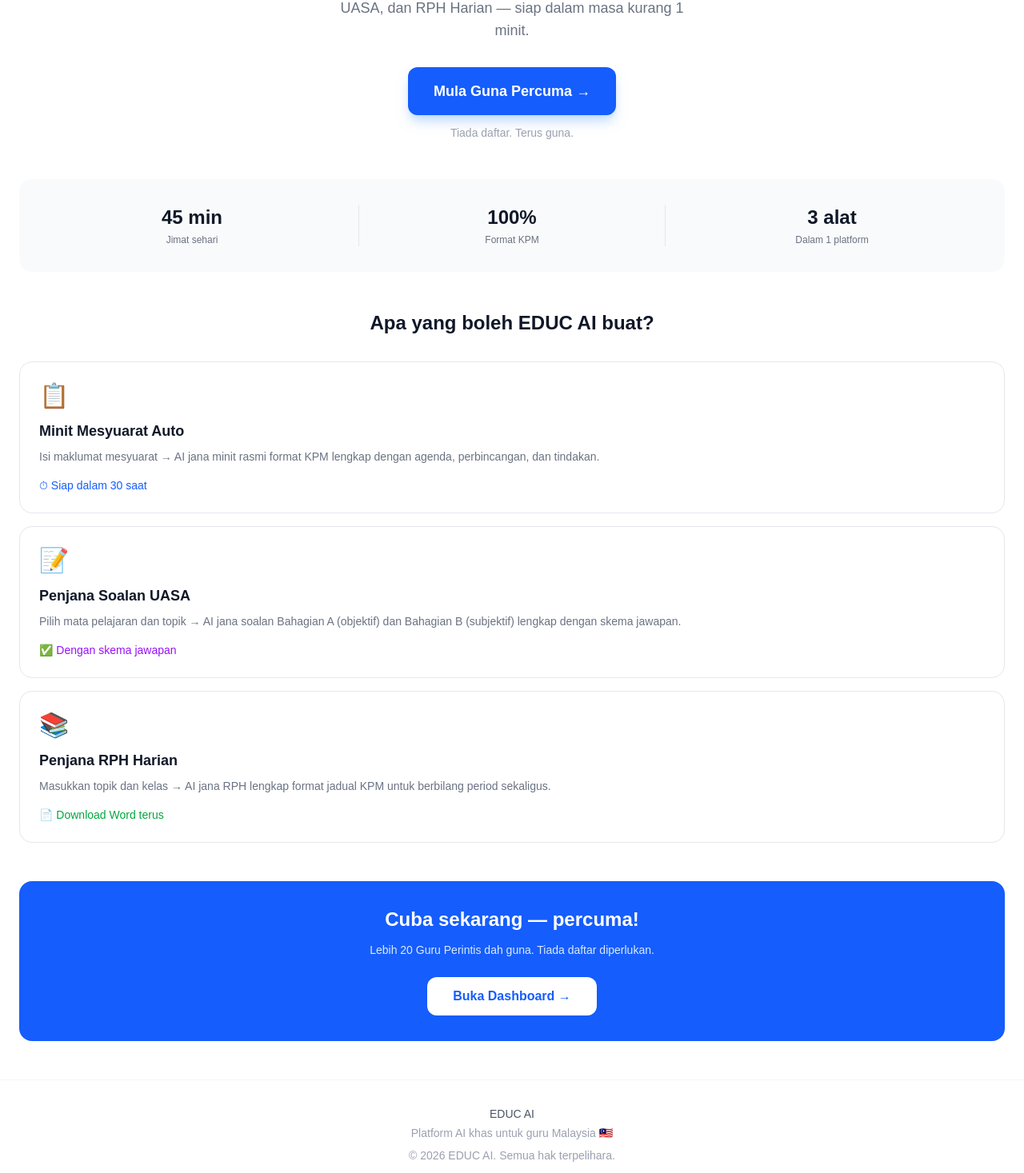
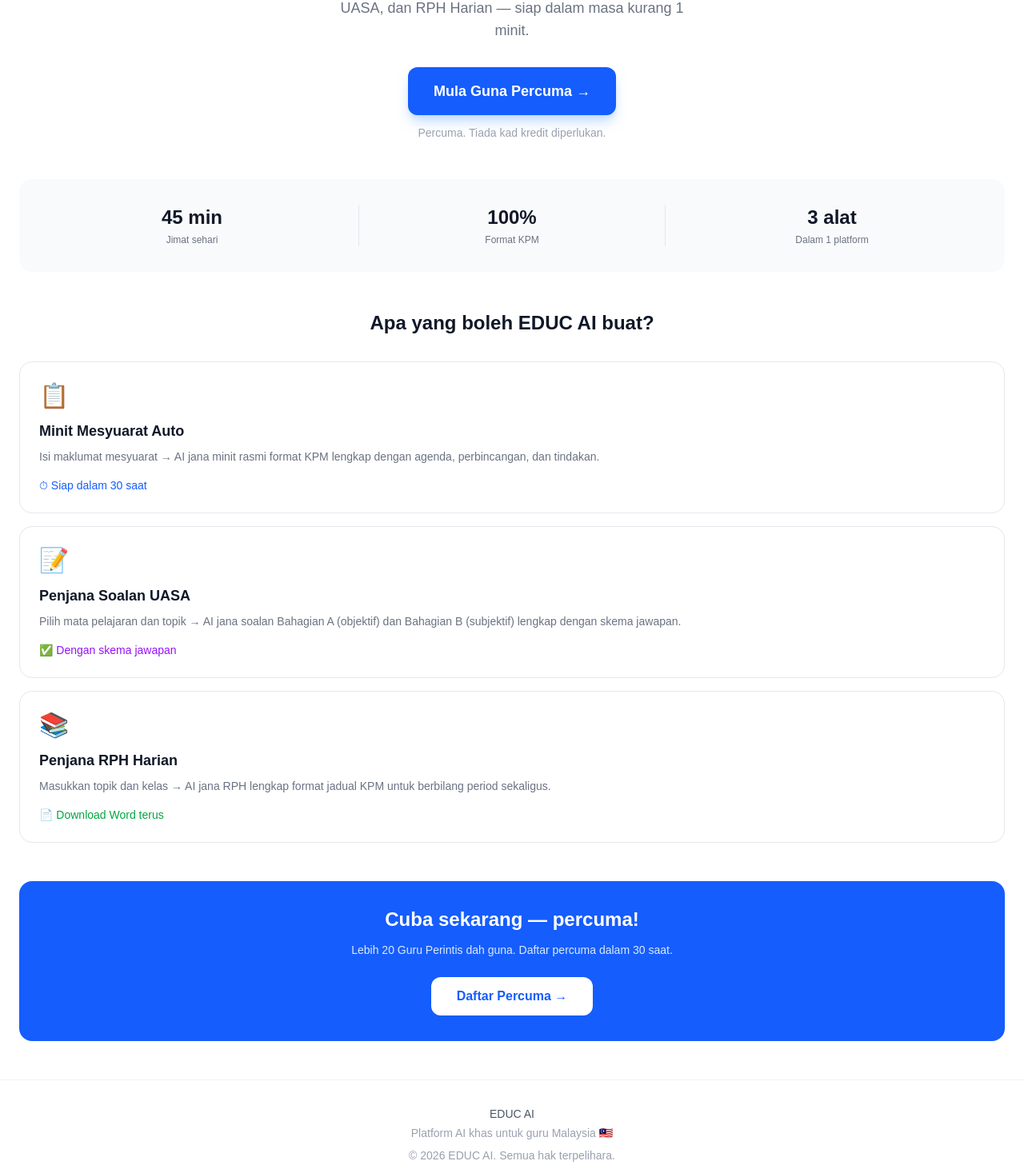
Before and after one commit to asyrafamirul80-code/educai, a Next.js app: page / in a window 1280 px wide. Shown: the part 357-1824 px from the top of the page at 80% size. Built offline with nearby package versions, Linux system fonts and the light colour scheme.

Commit message:
fix: landing page buttons point to login/register

```diff
--- a/app/page.tsx
+++ b/app/page.tsx
@@ -14,7 +14,7 @@
           <span className="text-xs bg-blue-100 text-blue-700 px-2 py-0.5 rounded-full font-medium">Beta</span>
         </div>
         <Link
-          href="/dashboard"
+          href="/login"
           className="bg-blue-600 text-white text-sm font-medium px-4 py-2 rounded-lg hover:bg-blue-700 transition-colors"
         >
           Cuba Sekarang
@@ -38,12 +38,12 @@
         </p>
 
         <Link
-          href="/dashboard"
+          href="/register"
           className="bg-blue-600 text-white text-lg font-semibold px-8 py-4 rounded-xl hover:bg-blue-700 transition-colors shadow-lg shadow-blue-200 mb-3"
         >
           Mula Guna Percuma →
         </Link>
-        <p className="text-gray-400 text-sm">Tiada daftar. Terus guna.</p>
+        <p className="text-gray-400 text-sm">Percuma. Tiada kad kredit diperlukan.</p>
       </section>
 
       {/* STATS */}
@@ -111,13 +111,13 @@
       <section className="bg-blue-600 mx-6 rounded-2xl p-8 text-center mb-12">
         <h2 className="text-2xl font-bold text-white mb-3">Cuba sekarang — percuma!</h2>
         <p className="text-blue-100 text-sm mb-6">
-          Lebih 20 Guru Perintis dah guna. Tiada daftar diperlukan.
+          Lebih 20 Guru Perintis dah guna. Daftar percuma dalam 30 saat.
         </p>
         <Link
-          href="/dashboard"
+          href="/register"
           className="bg-white text-blue-600 font-bold px-8 py-3 rounded-xl hover:bg-blue-50 transition-colors inline-block"
         >
-          Buka Dashboard →
+          Daftar Percuma →
         </Link>
       </section>
 
```
